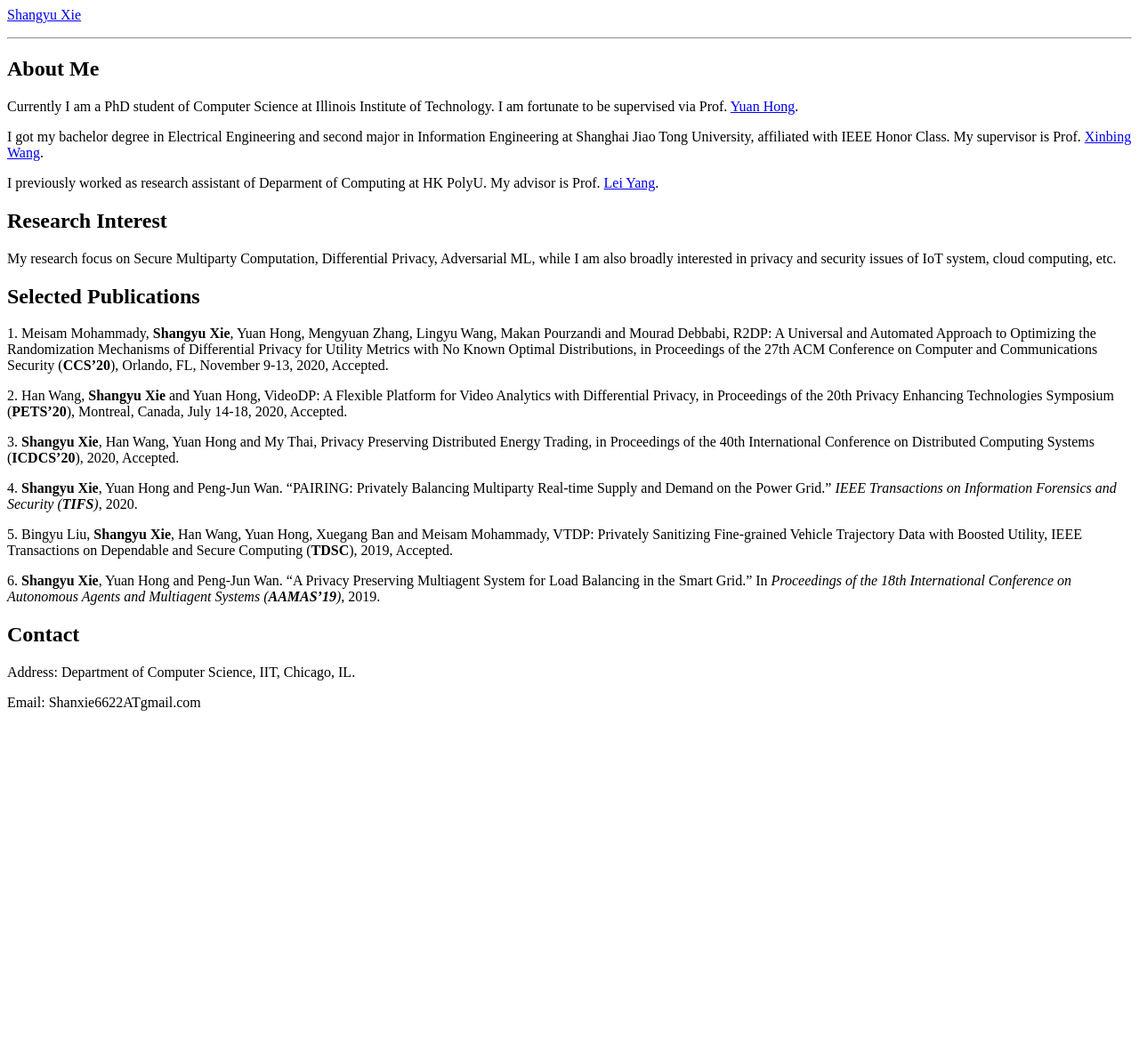
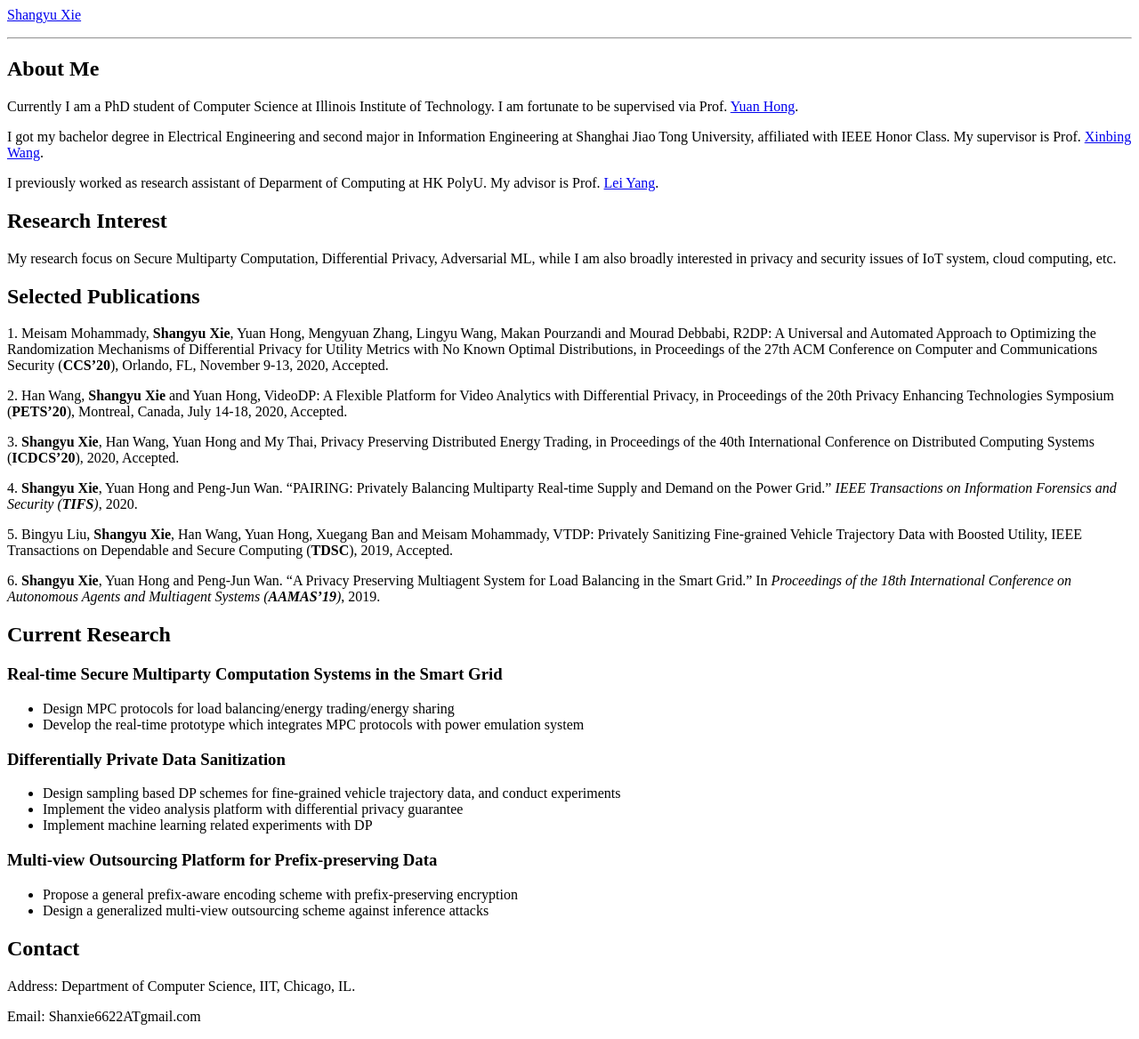
Before and after one commit to songwellxie/songwellxie.github.io, a Jekyll site: the page built from index.md, in a window 1280 px wide. Shown: the whole page at 89% size. Built offline with Jekyll 4.4.1, drawn with Linux system fonts in a browser that asks for light colours; our own code applies the rules of GitHub Pages for plain Markdown files; before the commit the page ends 900 px from its top, so only the background shows below that.

Commit message:
Update index.md

```diff
--- a/index.md
+++ b/index.md
@@ -28,6 +28,22 @@ My research focus on Secure Multiparty Computation, Differential Privacy, Advers
 
 6\.  **Shangyu Xie**, Yuan Hong and Peng-Jun Wan. "A Privacy Preserving Multiagent System for Load Balancing in the Smart Grid." In *Proceedings of the 18th International Conference on Autonomous Agents and Multiagent Systems (**AAMAS'19**)*, 2019.
 
+
+## Current Research
+
+### Real-time Secure Multiparty Computation Systems in the Smart Grid
+* Design MPC protocols for load balancing/energy trading/energy sharing
+* Develop the real-time prototype which integrates MPC protocols with power emulation system
+
+### Differentially Private Data Sanitization
+* Design sampling based DP schemes for fine-grained vehicle trajectory data, and conduct experiments
+* Implement the video analysis platform with differential privacy guarantee
+* Implement machine learning related experiments with DP
+
+### Multi-view Outsourcing Platform for Prefix-preserving Data
+* Propose a general prefix-aware encoding scheme with prefix-preserving encryption
+* Design a generalized multi-view outsourcing scheme against inference attacks
+
 ## Contact
 
 Address: Department of Computer Science, IIT, Chicago, IL.
```
